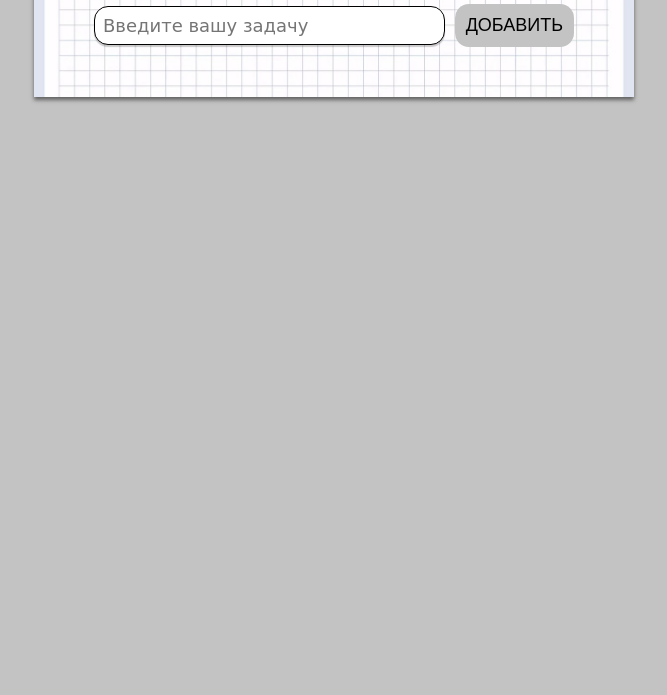
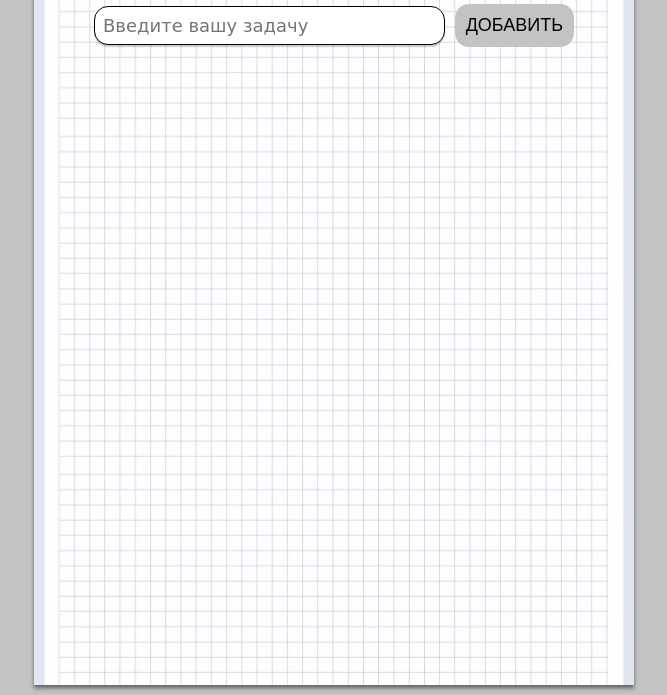
Before and after one commit to GaliullinAR/tasks-manager, a website built with webpack: page src/index.html in a window 1280 px wide. Shown: the part 105-800 px from the top of the page, without its empty margins (306-973 px from the left). Built offline with nearby package versions, Linux system fonts and the light colour scheme.

Commit message:
поменял высоту контейнера в style.css

```diff
--- a/src/css/style.css
+++ b/src/css/style.css
@@ -9,7 +9,7 @@
 }
 
 body {
-  min-height: 100vh;
+  height: 100vh;
   background-color: #c3c3c3;
   font-family: "Dancing Script", cursive;
   padding: 10px 5px;
@@ -23,12 +23,12 @@ ul {
   position: relative;
   box-shadow: 0 3px 4px rgba(0, 0, 0, 0.5);
   max-width: 600px;
+  min-height: calc(100vh - 30px);
   padding: 30px 60px;
   background: url(../images/list.jpg);
-  background-size: cover;
-  background-repeat: no-repeat;
+  background-size: contain;
   background-position: center center;
-  margin: 10px auto;
+  margin: 10px auto 0;
   background-color: #999;
 }
 
```
